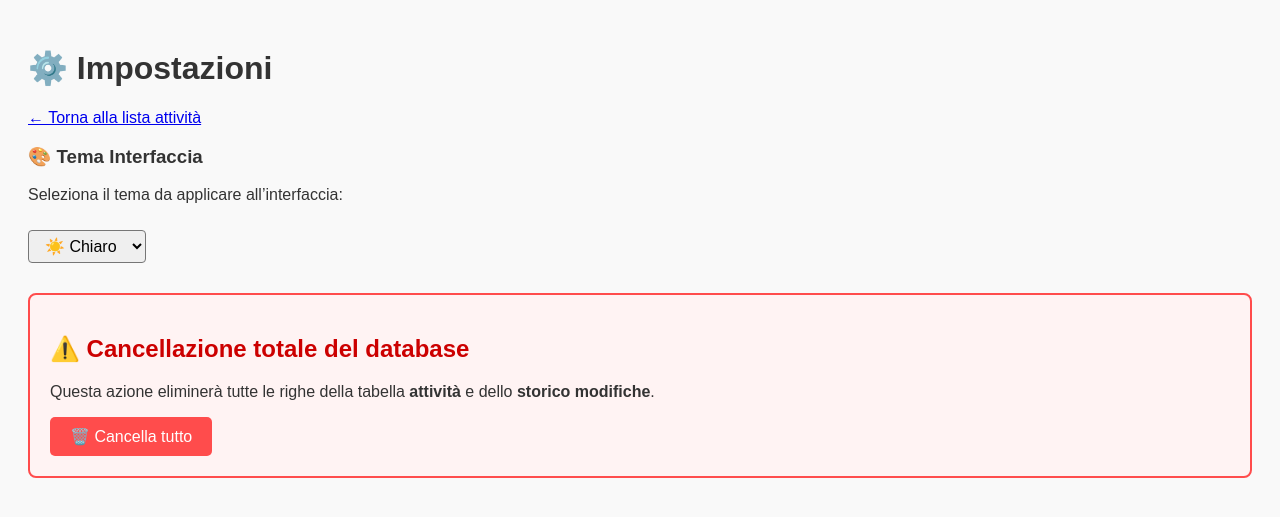
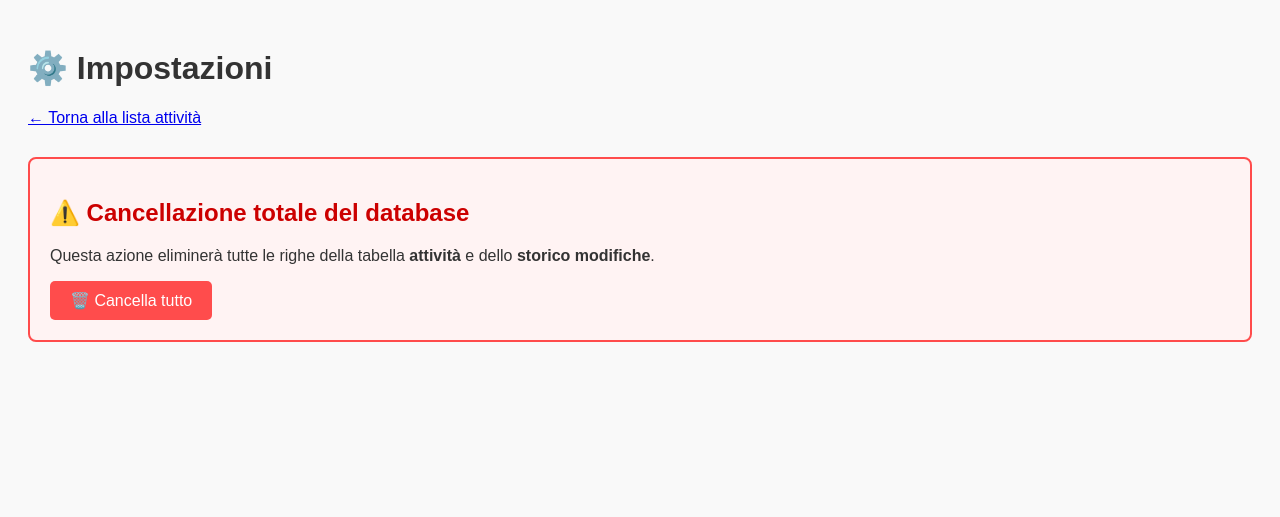
Before and after one commit to roberto-grillo/rollouttool, a Flask app: page /impostazioni in a window 1280 px wide. Shown: the top 517 px of the page. Run offline with Flask 3, Linux system fonts and the light colour scheme; the visitor is signed in with stand-in values (Sample User, id 1).

Commit message:
Update impostazioni.html

```diff
--- a/templates/impostazioni.html
+++ b/templates/impostazioni.html
@@ -44,25 +44,6 @@
     label { font-weight: bold; display: block; margin-bottom: 10px; }
   </style>
 
-<script>
-  // Cambia il tema e salva in localStorage
-  function changeTheme(theme) {
-    document.body.classList.remove("light-theme", "dark-theme");
-    document.body.classList.add(theme + "-theme");
-    localStorage.setItem("user-theme", theme);
-  }
-
-  // Applica il tema al caricamento della pagina
-  document.addEventListener("DOMContentLoaded", function () {
-    const savedTheme = localStorage.getItem("user-theme") || "light";
-    document.body.classList.add(savedTheme + "-theme");
-
-    const selector = document.getElementById("theme-switcher");
-    if (selector) selector.value = savedTheme;
-  });
-</script>
-
-
   <script>
     function confermaReset() {
       if (confirm("⚠ Sei sicuro di voler cancellare tutte le righe della tabella attività?")) {
@@ -92,15 +73,6 @@
   <h1>⚙️ Impostazioni</h1>
   <p><a href="{{ url_for('elenco_attivita') }}">← Torna alla lista attività</a></p>
 
-<h3>🎨 Tema Interfaccia</h3>
-<p>Seleziona il tema da applicare all’interfaccia:</p>
-<select id="theme-switcher" onchange="changeTheme(this.value)">
-  <option value="light">☀️ Chiaro</option>
-  <option value="dark">🌙 Scuro</option>
-</select>
-
-
-
   <div class="danger-box">
     <h2>⚠️ Cancellazione totale del database</h2>
     <p>Questa azione eliminerà tutte le righe della tabella <strong>attività</strong> e dello <strong>storico modifiche</strong>.</p>
```
